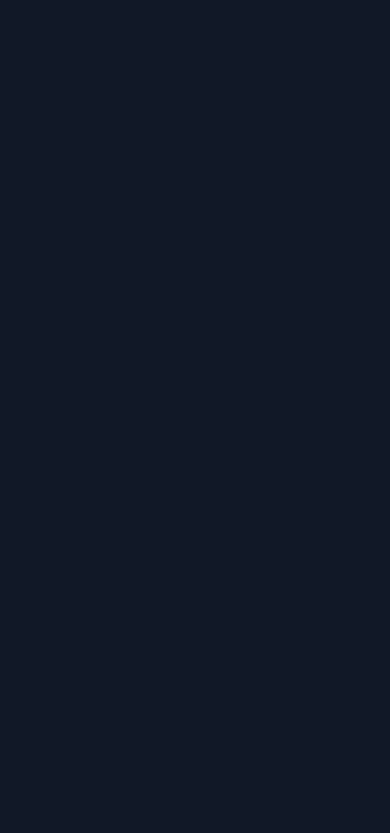
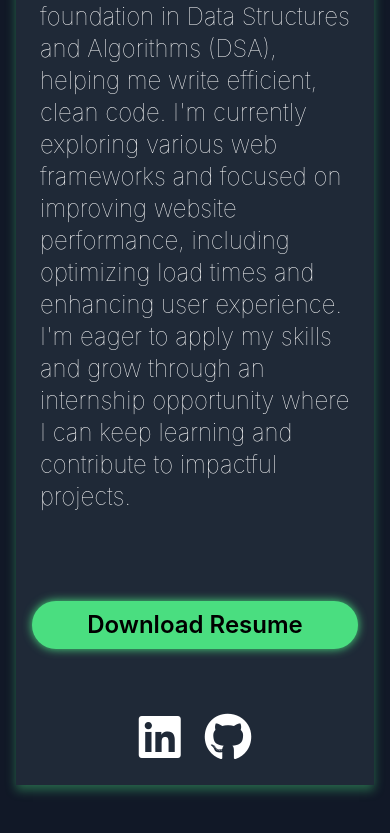
Before and after one commit to Kush-012/kush, a React (Create React App) app: page / in a window 390 px wide. Shown: the part 1079-1912 px from the top of the page. Built offline with nearby package versions, Linux system fonts and the light colour scheme.

Commit message:
Updated portfolio with latest changes

```diff
--- a/src/components/about.js
+++ b/src/components/about.js
@@ -7,15 +7,15 @@ function About() {
   const [isMobile, setIsMobile] = useState(false);
   const prevScrollY = useRef(0);
 
-  // Unified intersection observer for both mobile and PC
+  // Mobile-optimized intersection observer
   const [titleRef, titleInView] = useInView({
-    triggerOnce: false, // Allow re-triggering for scroll animations
-    threshold: 0.1, // Consistent threshold for both devices
+    triggerOnce: true,
+    threshold: isMobile ? 0.05 : 0.1,
   });
 
   const [boxRef, boxInView] = useInView({
-    triggerOnce: false, // Allow re-triggering
-    threshold: 0.5, // Consistent threshold
+    triggerOnce: false, // Enable re-triggering for mobile animations
+    threshold: isMobile ? 0.05 : 0.1,
   });
 
   useEffect(() => {
@@ -34,11 +34,20 @@ function About() {
       const currentScrollY = window.scrollY;
 
       if (boxInView) {
-        if (currentScrollY > prevScrollY.current) {
+        if (isMobile) {
+          // Simplified mobile scroll logic - just trigger animation when in view
           setShouldAnimate(true);
-        } else if (currentScrollY < prevScrollY.current - 100) {
-          setShouldAnimate(false);
+        } else {
+          // Desktop scroll logic
+          if (currentScrollY > prevScrollY.current) {
+            setShouldAnimate(true);
+          } else if (currentScrollY < prevScrollY.current - 100) {
+            setShouldAnimate(false);
+          }
         }
+      } else if (isMobile) {
+        // Reset animation state when out of view on mobile
+        setShouldAnimate(false);
       }
 
       prevScrollY.current = currentScrollY;
@@ -46,39 +55,72 @@ function About() {
 
     window.addEventListener("scroll", handleScroll, { passive: true });
     return () => window.removeEventListener("scroll", handleScroll);
-  }, [boxInView]);
+  }, [boxInView, isMobile]);
 
   return (
     <div id="about" className="px-4 pt-4 sm:pt-10">
       <motion.p
         ref={titleRef}
-        className="mt-10 font-serif text-4xl font-bold text-center text-green-400 sm:mt-44 md:font-sans"
-        initial={{ y: 100, opacity: 0 }}
+        className="mt-10 text-4xl font-bold text-center text-green-400 sm:mt-44"
+        initial={{ y: isMobile ? 30 : 100, opacity: 0 }}
         animate={
-          shouldAnimate && titleInView
+          titleInView
             ? { y: 0, opacity: 1 }
-            : { y: 100, opacity: 0 }
+            : { y: isMobile ? 30 : 100, opacity: 0 }
         }
-        transition={{ duration: 0.5, ease: "easeOut" }}
+        transition={{
+          duration: isMobile ? 0.8 : 0.5,
+          ease: "easeOut",
+          delay: isMobile ? 0.1 : 0
+        }}
       >
         About Me
       </motion.p>
 
       <motion.div
         ref={boxRef}
-        className="p-4 py-6 m-4 mb-40 bg-gray-800 mx-auto max-w-5xl hover:shadow-[0_10px_20px_rgba(74,222,128,0.4)] transition-shadow duration-300"
-        initial={{ scale: 0.8, opacity: 0 }}
+        className="p-4 py-6 m-4 mb-40 bg-gray-800 mx-auto max-w-5xl hover:shadow-[0_10px_20px_rgba(74,222,128,0.4)] transition-shadow duration-300 shadow-[0_5px_10px_rgba(74,222,128,0.4)]"
+        initial={{
+          scale: isMobile ? 0.95 : 0.8,
+          y: isMobile ? 40 : 0,
+          opacity: 0
+        }}
         animate={
           shouldAnimate && boxInView
-            ? { scale: 1, opacity: 1 }
-            : { scale: 0.8, opacity: 0 }
+            ? {
+                scale: 1,
+                y: 0,
+                opacity: 1
+              }
+            : {
+                scale: isMobile ? 0.95 : 0.8,
+                y: isMobile ? 40 : 0,
+                opacity: 0
+              }
         }
-        transition={{ duration: 0.3, ease: "easeOut" }}
+        transition={{
+          duration: isMobile ? 1.0 : 0.3,
+          ease: "easeOut",
+          delay: isMobile ? 0.3 : 0,
+        }}
       >
-        <p className="p-2 font-serif text-2xl font-thin text-white md:font-sans">
+        <motion.p
+          className="p-2 text-2xl font-thin text-white"
+          initial={{ opacity: 0, y: isMobile ? 20 : 0 }}
+          animate={
+            shouldAnimate && boxInView
+              ? { opacity: 1, y: 0 }
+              : { opacity: 0, y: isMobile ? 20 : 0 }
+          }
+          transition={{
+            duration: isMobile ? 0.8 : 0.5,
+            delay: isMobile ? 0.5 : 0.2,
+            ease: "easeOut"
+          }}
+        >
           I'm a Full Stack Web Developer with a passion for building
           user-friendly digital experiences. I enjoy working through the
-          development process—from planning to deployment—and collaborating with
+          development process from planning to deployment—and collaborating with
           others to solve problems and build great web apps. I'm skilled in
           coding with C++ and Java, and have a strong foundation in Data
           Structures and Algorithms (DSA), helping me write efficient, clean
@@ -87,24 +129,62 @@ function About() {
           enhancing user experience. I'm eager to apply my skills and grow
           through an internship opportunity where I can keep learning and
           contribute to impactful projects.
-        </p>
+        </motion.p>
 
-        <div className="flex flex-col justify-center gap-16 mt-20 sm:flex-row">
-          <button className="bg-green-400 text-black font-semibold px-6 py-2 rounded-full shadow-[0_0_10px_#4ade80] hover:shadow-[0_0_20px_#4ade80] transition duration-300 hover:bg-white text-2xl md:font-sans font-serif">
+        <motion.div
+          className="flex flex-col justify-center gap-16 mt-20 sm:flex-row"
+          initial={{ opacity: 0, y: isMobile ? 30 : 0 }}
+          animate={
+            shouldAnimate && boxInView
+              ? { opacity: 1, y: 0 }
+              : { opacity: 0, y: isMobile ? 30 : 0 }
+          }
+          transition={{
+            duration: isMobile ? 0.8 : 0.5,
+            delay: isMobile ? 0.7 : 0.4,
+            ease: "easeOut"
+          }}
+        >
+          <motion.button
+            className="bg-green-400 text-black font-semibold px-6 py-2 rounded-full shadow-[0_0_10px_#4ade80] hover:shadow-[0_0_20px_#4ade80] transition duration-300 hover:bg-white text-2xl"
+            whileHover={{ scale: 1.05 }}
+            whileTap={{ scale: 0.95 }}
+          >
             <a href="https://drive.google.com/file/d/1TQnuUGpQq851DvUSkM4_H0iKBCYNE7dx/view?usp=sharing">
               Download Resume
             </a>
-          </button>
+          </motion.button>
 
-          <p className="text-center">
-            <a href="https://www.linkedin.com/in/kushm1/">
+          <motion.p
+            className="text-center"
+            initial={{ opacity: 0 }}
+            animate={
+              shouldAnimate && boxInView
+                ? { opacity: 1 }
+                : { opacity: 0 }
+            }
+            transition={{
+              duration: 0.6,
+              delay: isMobile ? 0.9 : 0.6,
+              ease: "easeOut"
+            }}
+          >
+            <motion.a
+              href="https://www.linkedin.com/in/kushm1/"
+              whileHover={{ scale: 1.1 }}
+              whileTap={{ scale: 0.9 }}
+            >
               <i className="px-3 text-5xl text-white transition-transform duration-200 cursor-pointer fa-brands fa-linkedin hover:scale-110 hover:text-green-400"></i>
-            </a>
-            <a href="https://www.github.com/Kush-012">
+            </motion.a>
+            <motion.a
+              href="https://www.github.com/Kush-012"
+              whileHover={{ scale: 1.1 }}
+              whileTap={{ scale: 0.9 }}
+            >
               <i className="px-3 text-5xl text-white transition-transform duration-200 cursor-pointer fa-brands fa-github hover:scale-110 hover:text-green-400"></i>
-            </a>
-          </p>
-        </div>
+            </motion.a>
+          </motion.p>
+        </motion.div>
       </motion.div>
     </div>
   );
```
